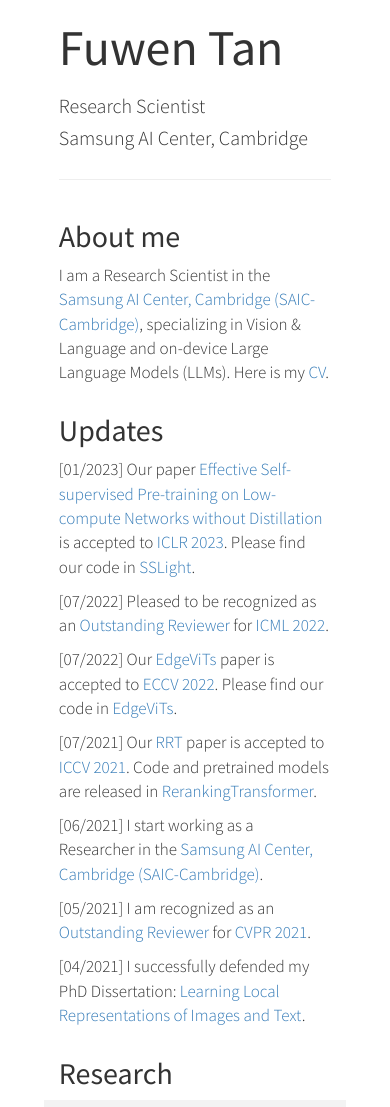
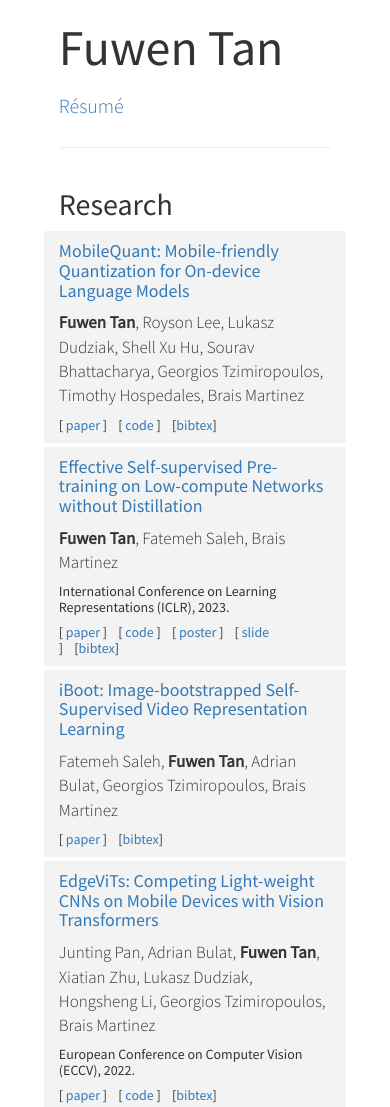
Before and after one commit to fwtan/fwtan.github.io, a plain HTML site: page index.html in a window 390 px wide. Shown: the top 1107 px of the page. Drawn offline with Linux system fonts and the light colour scheme.

Commit message:
add mobilequant

```diff
--- a/index.html
+++ b/index.html
@@ -34,11 +34,11 @@
 			</div> <!-- class="row" -->
 			<div class="row row-thin">
 				<div class="col-md-6 text-left">
-					<h4 class="header-thin">Research Scientist</h4>
-					<h4 class="header-thin">Samsung AI Center, Cambridge</h4>
+					<h4 class="header-thin"><a href="docs/fwtan-cv.pdf">Résumé</a></h4>
+					<!-- <h4 class="header-thin">Samsung AI Center, Cambridge</h4> -->
 				</div>
 				<div class="col-md-6 text-right flex-col">
-					<h4 class="header-thin">50/60 Station Road, Cambridge, UK</h4>
+					<!-- <h4 class="header-thin">50/60 Station Road, Cambridge, UK</h4> -->
 					<h4 class="header-thin">fuwen.tan@gmail.com</h4>
 				</div>
 			</div> <!-- class="row" -->
@@ -48,16 +48,16 @@
 				</div>
 			</div> <!-- class="row" -->
 
-			<div class="row row-thin">
+			<!-- <div class="row row-thin">
 				<div class="col-md-12 text-left">
 					<h2>About me</h2>
 				</div>
 				<div class="col-md-12 text-thin">
 					<p>I am a Research Scientist in the <a href="https://research.samsung.com/aicenter_cambridge">Samsung AI Center, Cambridge (SAIC-Cambridge)</a>, specializing in Vision & Language and on-device Large Language Models (LLMs). Here is my <a href="docs/fwtan-cv.pdf">CV</a>.</p>
 				</div>
-			</div> <!-- class="row" -->
+			</div> class="row" -->
 
-			<div class="row row-thin">
+			<!-- <div class="row row-thin">
 				<div class="col-md-12 text-left">
 					<h2>Updates</h2>
 				</div>
@@ -70,7 +70,7 @@
 					<p>[05/2021] I am recognized as an <a href="http://cvpr2021.thecvf.com/node/184">Outstanding Reviewer</a> for <a href="http://cvpr2021.thecvf.com/">CVPR 2021</a>.</p>
 					<p>[04/2021] I successfully defended my PhD Dissertation: <a href="https://search.lib.virginia.edu/sources/uva_library/items/6395w778v"> Learning Local Representations of Images and Text</a>. </p>
 				</div>
-			</div> <!-- class="row" -->
+			</div> class="row" -->
 
 
 			<div class="row row-thin">
@@ -78,6 +78,15 @@
 					<h2>Research</h2>
 				</div>
 			</div> <!-- class="row" -->
+
+
+			<div class="row row-thin gray">
+				<div class="col-md-12 text-thin" >
+					<h4><a class="blue_link" href="http://arxiv.org/abs/2408.13933">MobileQuant: Mobile-friendly Quantization for On-device Language Models</a></h4>
+					<span><strong>Fuwen Tan</strong>, Royson Lee, Lukasz Dudziak, Shell Xu Hu, Sourav Bhattacharya, Georgios Tzimiropoulos, Timothy Hospedales, Brais Martinez
+					<h5>[ <a href="http://arxiv.org/abs/2408.13933">paper</a> ]&nbsp&nbsp&nbsp&nbsp[ <a href="https://github.com/saic-fi/MobileQuant">code</a> ]&nbsp&nbsp&nbsp&nbsp[<a href="docs/2024_mobilequant.bib">bibtex</a>]</h5>
+				</div>
+			</div>
 
 
 			<div class="row row-thin gray">
```
Also changed, not shown: 2 other files.
